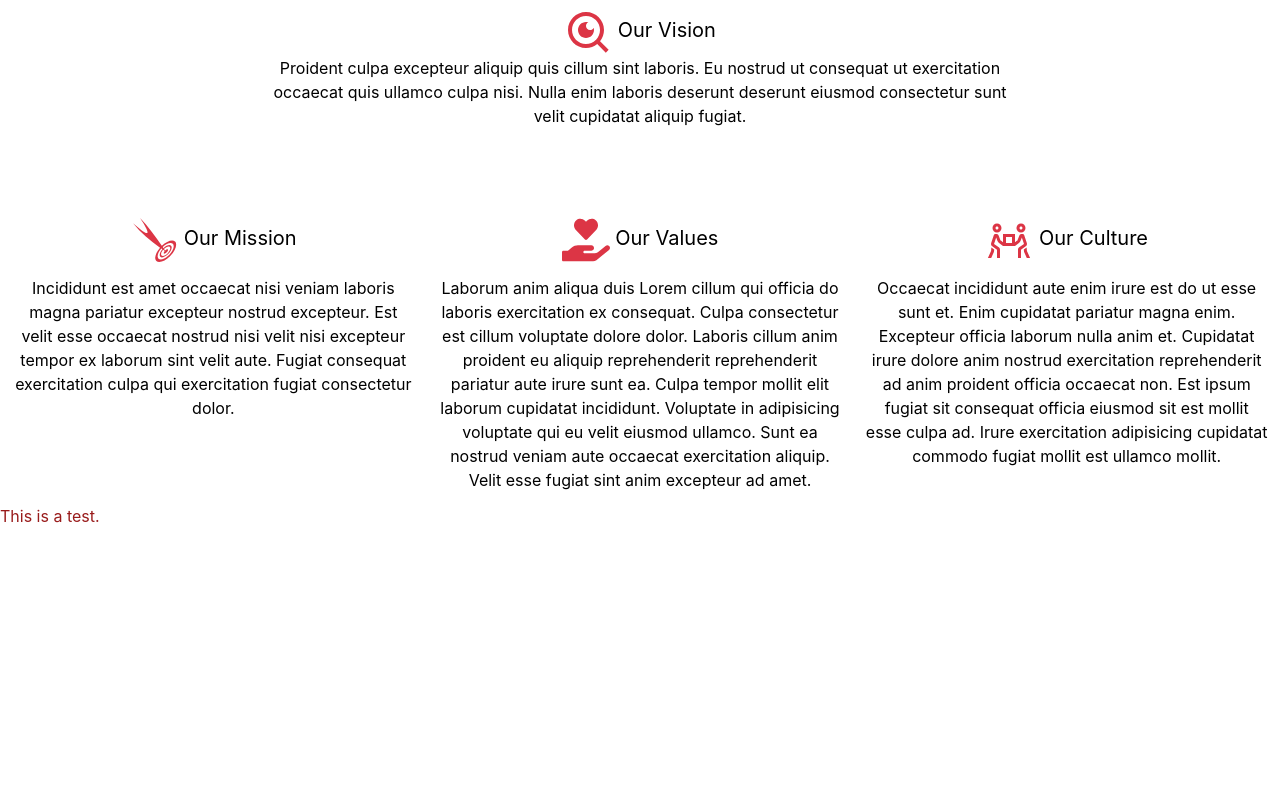
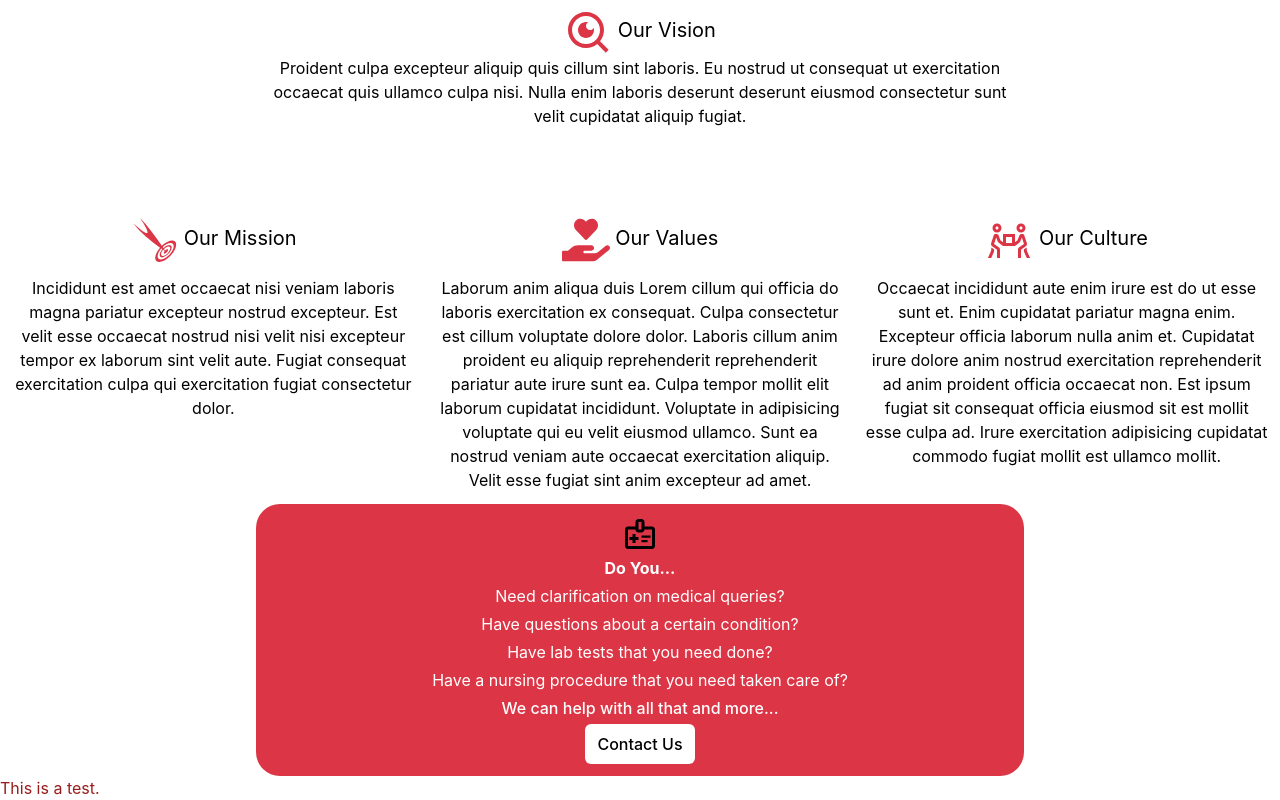
Before and after one commit to b-tess/hra-frontend, a React (Vite) app: page / in a window 1280 px wide. Shown: the part 760-1560 px from the top of the page. Before the commit the page ends 1288 px from the top, so only its background shows below. Built offline with nearby package versions, Linux system fonts and the light colour scheme.

Commit message:
Addition of a call-to-action section

```diff
--- a/src/App.jsx
+++ b/src/App.jsx
@@ -1,6 +1,7 @@
 import NavBar from './components/NavBar'
 import HeroSection from './components/HeroSection'
 import AboutSection from './components/AboutSection'
+import AssistanceSection from './components/AssistanceSection'
 
 function App() {
     return (
@@ -8,6 +9,7 @@ function App() {
             <NavBar />
             <HeroSection />
             <AboutSection />
+            <AssistanceSection />
             <p className='text-red-800'>This is a test.</p>
         </>
     )
--- /dev/null
+++ b/src/components/AssistanceSection.jsx
@@ -0,0 +1,37 @@
+import { MdOutlineMedicalInformation } from 'react-icons/md'
+
+function AssistanceSection() {
+    return (
+        <section className='w-full flex items-center justify-center'>
+            <div className='flex flex-col gap-1 items-center justify-center w-3/5 rounded-3xl bg-bright-red py-3'>
+                <MdOutlineMedicalInformation className='text-4xl text-black' />
+                <h3 className='text-base text-center font-bold text-white'>
+                    Do You...
+                </h3>
+                <p className='text-white text-center md:text-left px-1 md:px-0'>
+                    Need clarification on medical queries?
+                </p>
+                <p className='text-white text-center md:text-left px-1 md:px-0'>
+                    Have questions about a certain condition?
+                </p>
+                <p className='text-white text-center md:text-left px-1 md:px-0'>
+                    Have lab tests that you need done?
+                </p>
+                <p className='text-white text-center md:text-left px-1 md:px-0'>
+                    Have a nursing procedure that you need taken care of?
+                </p>
+                <p className='text-white font-medium text-center md:text-left px-1 md:px-0'>
+                    We can help with all that and more...
+                </p>
+                <a
+                    href='#'
+                    className='bg-white rounded-md px-3 py-2 text-black text-center font-medium'
+                >
+                    Contact Us
+                </a>
+            </div>
+        </section>
+    )
+}
+
+export default AssistanceSection
```
